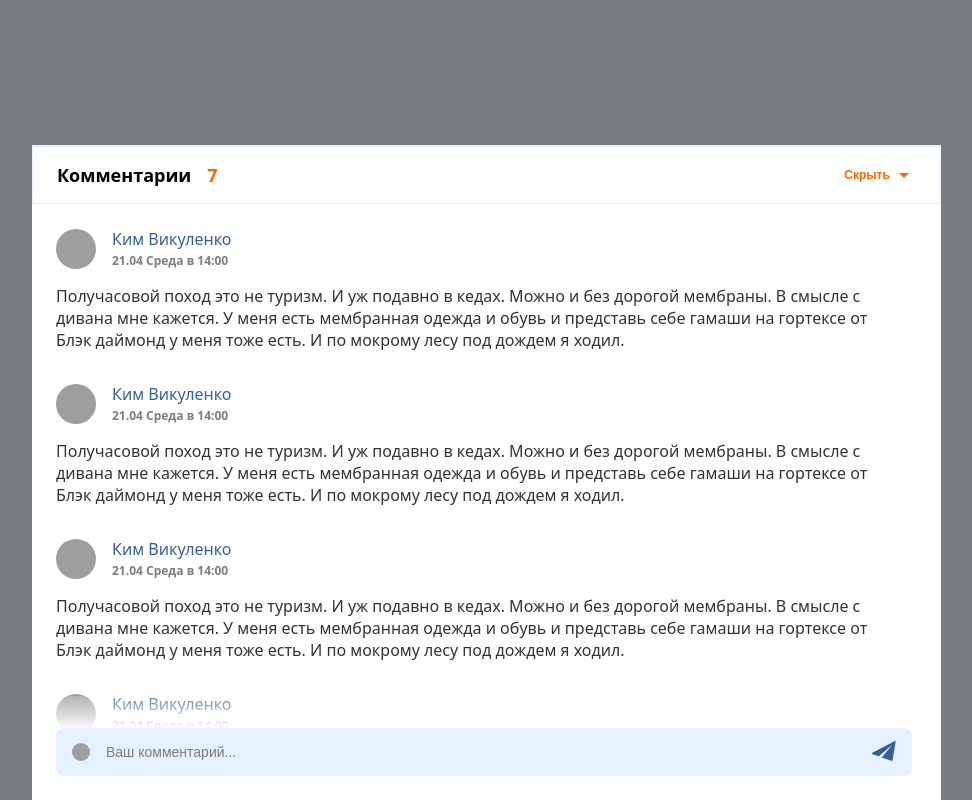
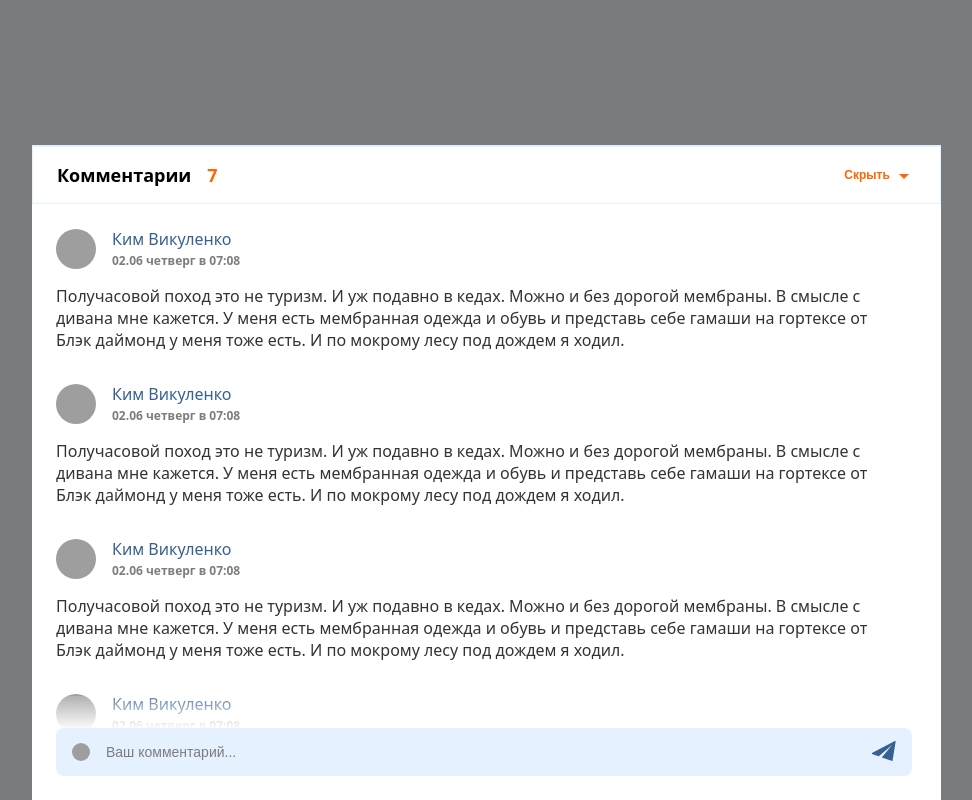
Before and after one commit to Okbitsnok/chat, a React (Create React App) app: page / in a window 1280 px wide. Both pictures are taken after a click on the button "Показать". Shown: the whole page, without its empty margins (48-1020 px from the left). Built offline with nearby package versions, Linux system fonts and the light colour scheme; grey boxes are pictures that could not be loaded; the HTML template or start-up script is replaced by a standard one.

Commit message:
MR try-3

```diff
--- a/package.json
+++ b/package.json
@@ -10,8 +10,10 @@
     "@types/node": "^16.11.36",
     "@types/react": "^18.0.9",
     "@types/react-dom": "^18.0.5",
+    "date-fns": "^2.28.0",
     "react": "^18.1.0",
     "react-dom": "^18.1.0",
+    "react-hook-form": "^7.31.3",
     "react-scripts": "5.0.1",
     "styled-components": "^5.3.5",
     "typescript": "^4.7.2",
--- a/src/Icon/ChevronIcon.tsx
+++ b/src/Icon/ChevronIcon.tsx
@@ -1,13 +1,9 @@
 import {SvgStyled} from './Icons.styles';
 
-interface IconProps {
-    isOpen: boolean
-}
 
-export const ChevronIcon = ({isOpen}: IconProps) => {
+export const ChevronIcon = () => {
   return (
     <SvgStyled
-        topdown={isOpen}
       width="12"
       height="7"
       viewBox="0 0 12 7"
--- a/src/Icon/Icons.styles.tsx
+++ b/src/Icon/Icons.styles.tsx
@@ -3,13 +3,11 @@ import styled from 'styled-components';
 export type SvgProps = {
   color: 'primary' | 'secondary';
   hoverColor: 'primary' | 'secondary';
-  topdown: boolean
 };
 
 export const SvgStyled = styled.svg<Partial<SvgProps>>`
   path {
-    fill: #ff6600;
+    fill: var(--primary-background-color);
   }
-  transform: rotate( ${({topdown}) => topdown ? 0 : 180 }deg);
 
 `;
--- a/src/chat-component/Chat.styles.ts
+++ b/src/chat-component/Chat.styles.ts
@@ -16,7 +16,7 @@ export const BackgroundContainer = styled.div`
 `;
 
 export const ChatWrapper = styled.div`
-  background-color: #fff;
+  background-color: var(--additional-color-contrast);
   width: 71%;
   position: fixed;
   bottom: 0;
@@ -32,9 +32,9 @@ export const ChatWrapper = styled.div`
 export const ChatHeader = styled.div`
   display: flex;
   box-sizing: border-box;
-  background-color: #fff;
-  border: 1px solid #E5F1FF;
-  border-top: 2px solid #E5F1FF;
+  background-color: var(--additional-color-contrast);
+  border: 1px solid var(--scecondary-additional-color);
+  border-top: 2px solid var(--scecondary-additional-color);
   padding: 16px 24px;
   justify-content: space-between;
 `;
@@ -53,6 +53,18 @@ export const ViewAll = styled.button`
   cursor: pointer;
   outline: none;
   background: none;
+`;
+
+interface ChevronProps {
+    topdown: boolean
+}
+
+export const ChevronWrapper = styled.div<ChevronProps>`
+  transform: rotate( ${({topdown}) => topdown ? 0 : 180 }deg);
+
+  > svg path {
+    fill: var(--primary-color);
+  }
 `;
 
 export const CommentTitle = styled.span`
@@ -118,172 +130,10 @@ export const Content = styled.div<ContentProps>`
     width: 6px;
   }
   ::-webkit-scrollbar-thumb {
-    background: #E7E7E7;
+    background: var(--primary-border-color);
     opacity: 0.5;
     border-radius: 150px;
     width: 6px;
     box-shadow: inset 1px 1px 10px #f3faf7;
   }
 `;
-
-export const InputContainer = styled.div`
-  padding: 0 24px 24px 24px;
-
-  &:before {
-    background: linear-gradient(180deg,hsla(0,0%,100%,.2),#fff);
-    bottom: 70px;
-    content: "";
-    height: 34px;
-    left: 0;
-    position: absolute;
-    width: 100%;
-  }
-`;
-
-export const InputWrapper = styled.div`
-  position: relative;
-  display: flex;
-
-  box-sizing: border-box;
-  border-radius: 8px;
-
-  width: 100%;
-  align-items: center;
-
-
-  > svg {
-    position: absolute;
-    cursor: pointer;
-  }
-
-  &:hover {
-    box-shadow: 0 2px 7px rgba(9, 6, 57, 0.2);
-  }
-`;
-
-export const SendButton = styled.button`
-  position: absolute;
-  right: 10px;
-  border: none;
-  box-shadow: none;
-  cursor: pointer;
-  outline: none;
-  background: none;
-`;
-
-export const MainInput = styled.input`
-  display: flex;
-  align-items: center;
-  padding: 0 50px;
-  background: #E5F1FF;
-  border-radius: 8px;
-  font-style: normal;
-  line-height: 22px;
-  color: #333333;
-  box-sizing: border-box;
-  border: none;
-  font-size: 16px;
-  font-weight: 400;
-  height: 48px;
-  width: 100%;
-
-
-  &:focus {
-    outline: none;
-    box-shadow: 0 2px 7px rgba(9, 6, 57, 0.2);
-
-  }
-
-  &:disabled {
-    cursor: default;
-    color: rgba(13, 13, 19, 0.6);
-    box-shadow: none;
-  }
-
-  &::placeholder {
-    font-style: normal;
-    font-weight: 400;
-    font-size: 14px;
-    line-height: 19px;
-    color: #7d7d7d;
-  }
-`;
-
-export const InputAvatarContainer = styled.div`
-  margin-left: 16px;
-  height: 18px;
-  width: 18px;
-  border-radius: 50%;
-  overflow: hidden;
-  position: absolute;
-
-  > img {
-    height: 100%;
-    width: 100%;
-  }
-`;
-
-export const CommentsCard = styled.div`
-  margin-bottom: 32px;
-  padding-right: 76px;
-  @media(max-width: 1440px){
-    padding-right: 30px;
-  }
-  @media(max-width: 768px){
-    padding-right: 20px;
-  }
-  @media(max-width: 425px){
-    padding-right: 0;
-  }
-`;
-
-export const CommentCardHeader = styled.div`
-  display: flex;
-  align-items: center;
-  margin-bottom: 16px;
-`;
-
-export const CommentAvatarContainer = styled.div`
-  position: relative;
-  height: 40px;
-  width: 40px;
-  border-radius: 50%;
-  overflow: hidden;
-  margin-right: 16px;
-
-  > img {
-    height: 100%;
-    width: 120%;
-  }
-`;
-
-export const UserInfoWrapper = styled.div`
-  display: flex;
-  flex-direction: column;
-  justify-content: space-between;
-`;
-
-export const UserName = styled.p`
-  font-style: normal;
-  font-weight: 400;
-  font-size: 16px;
-  line-height: 22px;
-  color: #376092;
-  padding-bottom: 3px;
-`;
-
-export const CommentTime = styled.time`
-  font-style: normal;
-  font-weight: 600;
-  font-size: 12px;
-  line-height: 16px;
-  color: #7D7D7D;
-`;
-
-export const CommentText = styled.p`
-  font-style: normal;
-  font-weight: 400;
-  font-size: 16px;
-  line-height: 22px;
-  color: #333333;
-`;
--- a/src/chat-component/Chat.tsx
+++ b/src/chat-component/Chat.tsx
@@ -4,6 +4,7 @@ import {
     ChatHeader,
     CommentWrapper,
     ViewAll,
+    ChevronWrapper,
     CommentTitle,
     CommentCount,
     ViewTitle,
@@ -21,7 +22,7 @@ const Chat = () => {
         {
             src: " https://media1.giphy.com/media/8RxCFgu88jUbe/giphy.gif",
             userName: "Ким Викуленко",
-            date: "21.04 Среда в 14:00",
+            date: "2022-06-02T07:08:37.357Z",
             commentText: "Получасовой поход это не туризм. И уж подавно в кедах. Можно и " +
                 "без дорогой мембраны. В смысле с дивана мне кажется." +
                 " У меня есть мембранная одежда и обувь и представь себе гамаши на гортексе от" +
@@ -30,7 +31,7 @@ const Chat = () => {
         {
             src: " https://media4.giphy.com/media/xT77XWum9yH7zNkFW0/giphy-downsized-medium.gif",
             userName: "Ким Викуленко",
-            date: "21.04 Среда в 14:00",
+            date: "2022-06-02T07:08:37.357Z",
             commentText: "Получасовой поход это не туризм. И уж подавно в кедах. Можно и " +
                 "без дорогой мембраны. В смысле с дивана мне кажется." +
                 " У меня есть мембранная одежда и обувь и представь себе гамаши на гортексе от" +
@@ -39,7 +40,7 @@ const Chat = () => {
         {
             src: " https://media1.giphy.com/media/P97b37JwsJUcw/giphy.gif",
             userName: "Ким Викуленко",
-            date: "21.04 Среда в 14:00",
+            date: "2022-06-02T07:08:37.357Z",
             commentText: "Получасовой поход это не туризм. И уж подавно в кедах. Можно и " +
                 "без дорогой мембраны. В смысле с дивана мне кажется." +
                 " У меня есть мембранная одежда и обувь и представь себе гамаши на гортексе от" +
@@ -48,7 +49,7 @@ const Chat = () => {
         {
             src: " https://media0.giphy.com/media/l0O9zBvk5nZ71Molq/giphy.gif",
             userName: "Ким Викуленко",
-            date: "21.04 Среда в 14:00",
+            date: "2022-06-02T07:08:37.357Z",
             commentText: "Получасовой поход это не туризм. И уж подавно в кедах. Можно и " +
                 "без дорогой мембраны. В смысле с дивана мне кажется." +
                 " У меня есть мембранная одежда и обувь и представь себе гамаши на гортексе от" +
@@ -57,7 +58,7 @@ const Chat = () => {
         {
             src: " https://media0.giphy.com/media/3o7WIBndbUIDDGG9Qk/giphy.gif",
             userName: "Ким Викуленко",
-            date: "21.04 Среда в 14:00",
+            date: "2022-06-02T07:08:37.357Z",
             commentText: "Получасовой поход это не туризм. И уж подавно в кедах. Можно и " +
                 "без дорогой мембраны. В смысле с дивана мне кажется." +
                 " У меня есть мембранная одежда и обувь и представь себе гамаши на гортексе от" +
@@ -66,7 +67,7 @@ const Chat = () => {
         {
             src: " https://media1.giphy.com/media/VDHm2L9ZzI0p2/giphy.gif",
             userName: "Ким Викуленко",
-            date: "21.04 Среда в 14:00",
+            date: "2022-06-02T07:08:37.357Z",
             commentText: "Получасовой поход это не туризм. И уж подавно в кедах. Можно и " +
                 "без дорогой мембраны. В смысле с дивана мне кажется." +
                 " У меня есть мембранная одежда и обувь и представь себе гамаши на гортексе от" +
@@ -75,13 +76,12 @@ const Chat = () => {
         {
             src: " https://media3.giphy.com/media/3oz8xPIblfyMdZwM8w/giphy.gif",
             userName: "Ким Викуленко",
-            date: "21.04 Среда в 14:00",
+            date: "2022-06-02T07:08:37.357Z",
             commentText: "Получасовой поход это не туризм. И уж подавно в кедах. Можно и " +
                 "без дорогой мембраны. В смысле с дивана мне кажется." +
                 " У меня есть мембранная одежда и обувь и представь себе гамаши на гортексе от" +
                 " Блэк даймонд у меня тоже есть. И по мокрому лесу под дождем я ходил. ",
         },
-
     ]
 
     const [isOpen, setIsOpen ] = useState(false)
@@ -103,15 +103,16 @@ const Chat = () => {
                         <ViewTitle>
                            {isOpen ? "Скрыть" : "Показать"}
                            </ViewTitle>
-                           <ChevronIcon isOpen={isOpen}/>
+                        <ChevronWrapper topdown={isOpen}>
+                           <ChevronIcon />
+                        </ChevronWrapper>
                     </ViewAll>
                 </ChatHeader>
                     <ContentWrapper >
                         <Content isOpen={isOpen}>
                             {CommentData.map((item) => (
-                                <CommentCard src={item.src} userName={item.userName} date={item.date} commentText={item.commentText}/>
+                                <CommentCard data={item}/>
                             ))}
-
                         </Content>
                         {isOpen ? <Input/>: null}
                     </ContentWrapper>
--- /dev/null
+++ b/src/components/CommentCard/CommentCard.styles.ts
@@ -0,0 +1,65 @@
+import styled from "styled-components";
+export const CommentsCard = styled.article`
+  margin-bottom: 32px;
+  padding-right: 76px;
+  @media(max-width: 1440px){
+    padding-right: 30px;
+  }
+  @media(max-width: 768px){
+    padding-right: 20px;
+  }
+  @media(max-width: 425px){
+    padding-right: 0;
+  }
+`;
+
+export const CommentCardHeader = styled.div`
+  display: flex;
+  align-items: center;
+  margin-bottom: 16px;
+`;
+
+export const CommentAvatarContainer = styled.div`
+  position: relative;
+  height: 40px;
+  width: 40px;
+  border-radius: 50%;
+  overflow: hidden;
+  margin-right: 16px;
+
+  > img {
+    height: 100%;
+    width: 120%;
+  }
+`;
+
+export const UserInfoWrapper = styled.div`
+  display: flex;
+  flex-direction: column;
+  justify-content: space-between;
+`;
+
+export const UserName = styled.p`
+  font-style: normal;
+  font-weight: 400;
+  font-size: 16px;
+  line-height: 22px;
+  color: var(--additional-color);
+  padding-bottom: 3px;
+`;
+
+export const CommentTime = styled.time`
+  font-style: normal;
+  font-weight: 600;
+  font-size: 12px;
+  line-height: 16px;
+  color: var(--secondary-text-color);
+`;
+
+export const CommentText = styled.p`
+  font-style: normal;
+  font-weight: 400;
+  font-size: 16px;
+  line-height: 22px;
+  color: #333333;
+`;
--- a/src/components/CommentCard/CommentCard.tsx
+++ b/src/components/CommentCard/CommentCard.tsx
@@ -6,36 +6,41 @@ import {
     UserInfoWrapper,
     UserName,
     CommentsCard,
-} from "chat-component/Chat.styles";
+} from "components/CommentCard/CommentCard.styles";
+
+import {format} from "date-fns"
+import ru from "date-fns/locale/ru"
 
 interface DataProps {
+    data: {
         src: string;
         userName: string;
         date: string;
         commentText: string;
-}
+}}
 
-const CommentCard = ({src, commentText, date, userName  }: DataProps) => {
+export default function CommentCard(props: DataProps) {
+    const {data} = props
+    const someDate = format(new Date(data.date), "dd.MM EEEE в hh:mm", {locale: ru})
+
     return (
         <CommentsCard>
             <CommentCardHeader>
                 <CommentAvatarContainer>
-                    <img src={src} alt="cat"/>
+                    <img src={data.src} alt="cat"/>
                 </CommentAvatarContainer>
                 <UserInfoWrapper>
                     <UserName>
-                        {userName}
+                        {data.userName}
                     </UserName>
                     <CommentTime>
-                        {date}
+                        {someDate}
                     </CommentTime>
                 </UserInfoWrapper>
             </CommentCardHeader>
             <CommentText>
-                {commentText}
+                {data.commentText}
             </CommentText>
         </CommentsCard>
     );
 };
-
-export default CommentCard;
```
Also changed, not shown: src/Icon/PaperPlaneIcon.tsx (+7 -2 lines), src/components/Input/Input.styles.ts (added, +103 -0 lines), src/components/Input/Input.tsx (+31 -3 lines), 1 other file (tests, documents, lock files or other folders).
